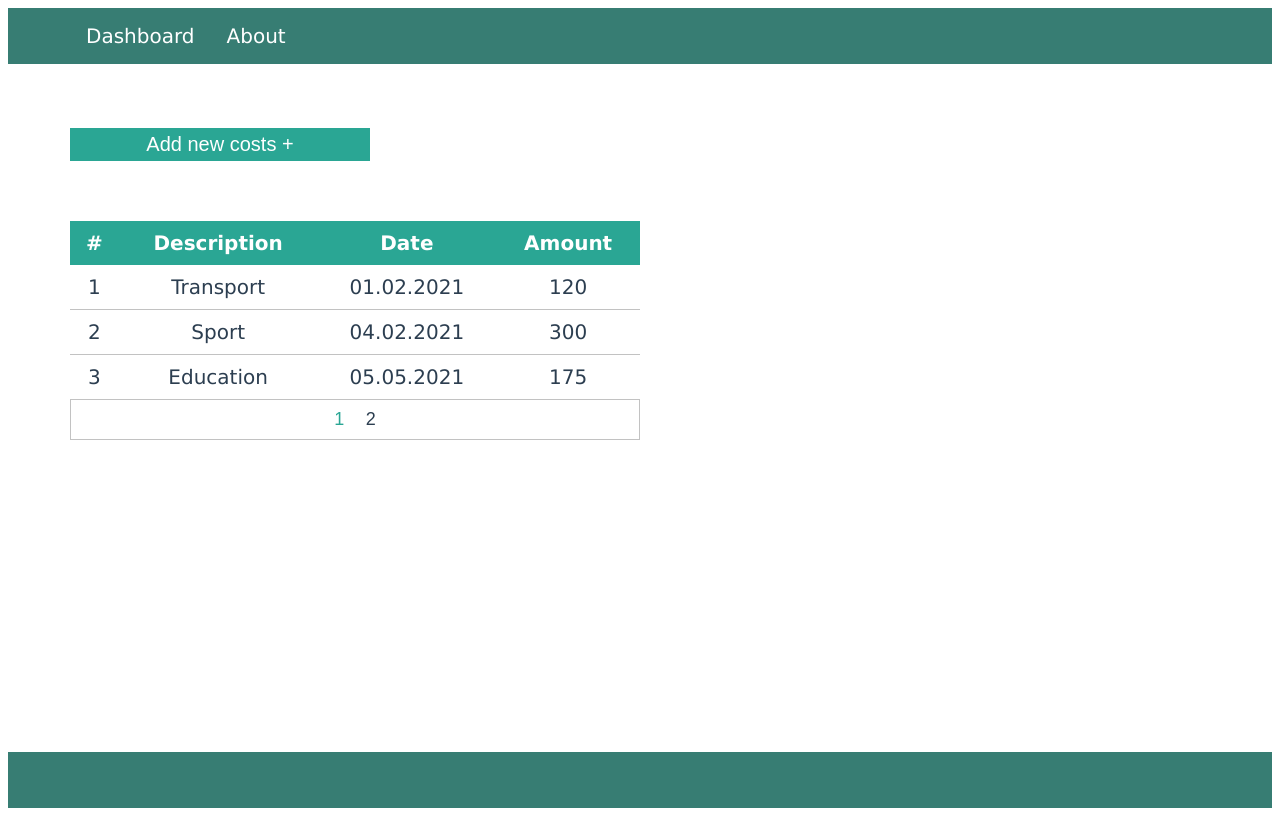
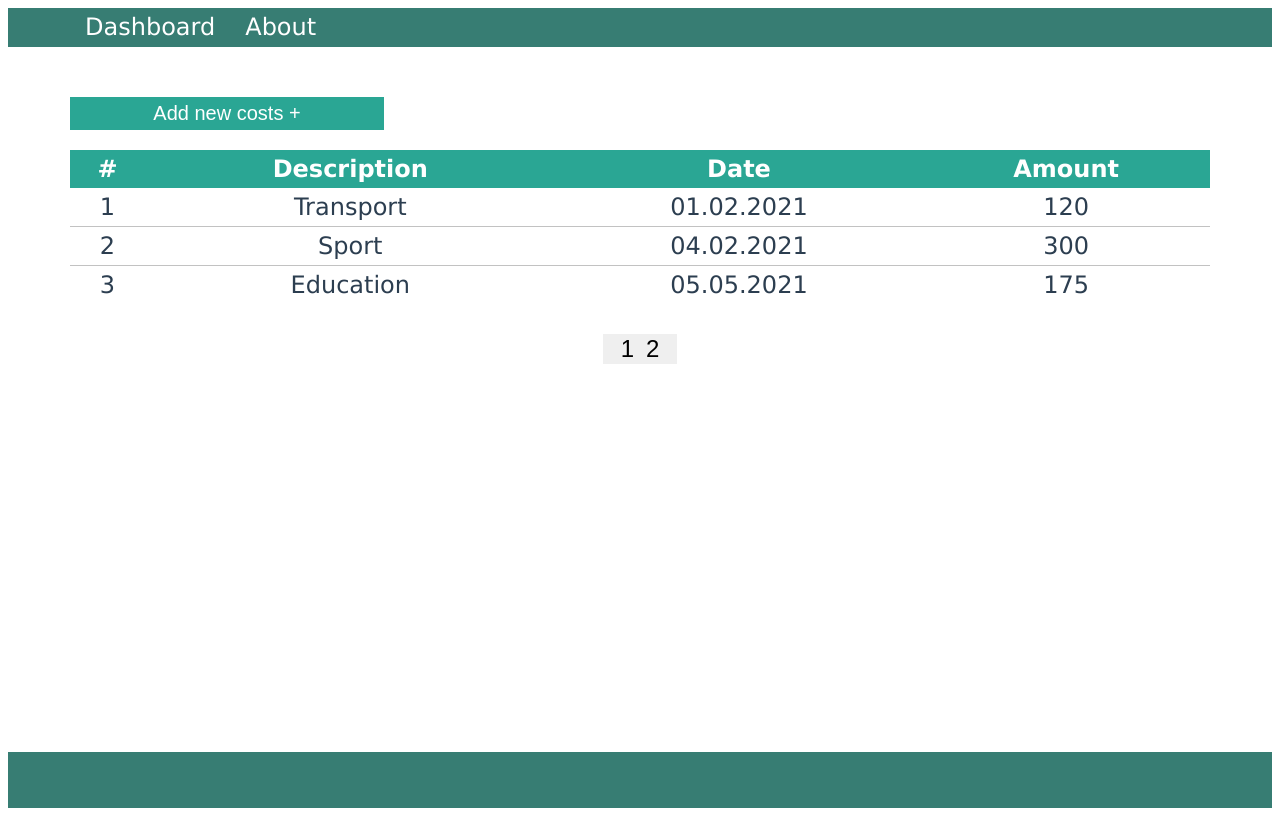
Before and after one commit to alexkirillof/Vue, a Vue app: page / in a window 1280 px wide. Built offline with nearby package versions, Linux system fonts and the light colour scheme.

Commit message:
Lesson_5

```diff
--- a/src/components/AddCategoryForm.vue
+++ b/src/components/AddCategoryForm.vue
@@ -8,7 +8,6 @@
 
 <script>
 import { mapState, mapMutations } from 'vuex';
-// import CustomButton from './CustomButton.vue';
 export default {
   name: 'AddCategoryForm',
   data() {
@@ -36,8 +35,7 @@ export default {
 
 <style module lang="scss">
 .form {
-  display: grid;
-  grid-template-columns: repeat(2, 1fr);
+  display: flex;
   gap: 350px;
   width: 100%;
 }
--- a/src/components/CustomPagination.vue
+++ b/src/components/CustomPagination.vue
@@ -1,7 +1,6 @@
 <template>
   <nav :class="$style.pagination">
     <button :class="$style.button" @click="setPrevPage">
-
     </button>
     <button
       :class="{ [$style.current]: isCurrentPage(button), [$style.button]: true }"
@@ -12,7 +11,6 @@
       {{ button }}
     </button>
     <button :class="$style.button" @click="setNextPage">
-
     </button>
   </nav>
 </template>
@@ -106,32 +104,12 @@ export default {
 <style module lang="scss">
 .pagination {
   display: flex;
-  font-size: 1.25rem;
+  font-size: 16px;
   justify-content: center;
-  border: 0.05em solid #c2c2c2;
 }
-.button {
-  display: flex;
-  align-items: center;
-  padding: 0.5em 0.6em;
-  font-size: 1.125rem;
-  color: #2c3e50;
-  border: none;
-  background-color: #fff;
-  transition: color 0.2s;
-  &:hover {
-    color: #2aa694;
-    & .icon {
-      fill: #2aa694;
-    }
-  }
-}
-.icon {
-  width: 0.45em;
-  fill: #2c3e50;
-  transition: fill 0.2s;
-}
-.current {
-  color: #2aa694;
+.button{
+  border:0;
+  font-size: 24px;
+  margin-top: 30px;
 }
 </style>
--- a/src/components/AddPaymentForm.vue
+++ b/src/components/PartAddPaymentForm.vue
@@ -29,7 +29,7 @@ import {
   mapActions,
 } from 'vuex';
 export default {
-  name: 'AddPaymentForm',
+  name: 'PartAddPaymentForm',
   data() {
     return {
       category: '',
@@ -110,18 +110,16 @@ export default {
 
 <style module lang="scss">
 .addpayform {
-  flex: 1 1 auto;
   display: flex;
   flex-direction: column;
-  gap: 1.25rem;
+  gap: 20px
 }
 .input {
-  padding: 0.5em 1em;
-  font-size: 1.25rem;
+  padding: 5px 10px;
+  font-size: 24px;
   color: #2c3e50;
   border: 1px solid #c2c2c2;
-  border-radius: 0.5em;
-  background-color: #fff;
+  background-color: rgb(245, 239, 239);
   &:focus {
     border: 1px solid #2aa694;
     outline: 1px solid #2aa694;
@@ -134,7 +132,7 @@ export default {
 .showbtn{
   color: #fff;
   float: left;
-  max-width: 300px;
+  max-width: 314px;
   font-size: 20px;
   background-color:#2aa694;
   padding: 5px 15px;
--- a/src/components/PaymentsList.vue
+++ b/src/components/PaymentsList.vue
@@ -59,7 +59,7 @@ export default {
 }
 .list {
   width: 100%;
-  font-size: 1.25rem;
+  font-size: 24px;
   border-collapse: collapse;
   & thead {
     color: #fff;
@@ -78,7 +78,7 @@ export default {
   }
   & th,
   td {
-    padding: 0.5em;
+    padding: 5px;
     text-align: center;
   }
 }
--- a/src/views/Dashboard.vue
+++ b/src/views/Dashboard.vue
@@ -4,7 +4,7 @@
       Add new costs  +
     </button>
     <div :class="$style.formWrapper" v-if="show">
-     <add-payment-form v-if="showpay" />
+     <part-add-payment-form v-if="showpay" />
       <button v-if="showpay" @click="toggleForm" type="button" :class="[$style.showbtn, $style.top]">
         Add category
       </button>
@@ -22,7 +22,7 @@ import {
   mapActions,
 } from 'vuex';
 import PaymentsList from '../components/PaymentsList.vue';
-import AddPaymentForm from '../components/AddPaymentForm.vue';
+import PartAddPaymentForm from '../components/PartAddPaymentForm.vue';
 import AddCategoryForm from '../components/AddCategoryForm.vue';
 export default {
   name: 'App',
@@ -38,7 +38,7 @@ export default {
     ...mapGetters(['pageCount', 'currentPageData']),
   },
   components: {
-    AddPaymentForm,
+    PartAddPaymentForm,
     PaymentsList,
     AddCategoryForm,
   },
@@ -92,24 +92,19 @@ export default {
 
 <style module lang="scss">
 .content {
-  display: grid;
-  grid-template-columns: repeat(2, 50%);
-  grid-template-rows: auto;
-  gap: 40px;
+  display: flex;
+  flex-direction: column;
 }
 .formWrapper {
-  grid-column: 1;
   display: flex;
-  align-items: flex-start;
-  gap: 1.25rem;
+  max-width: 500px;
+
 }
-.list {
-  grid-column: 1;
-}
+
 .showbtn{
   color: #fff;
   float: left;
-  max-width: 300px;
+  max-width: 314px;
   font-size: 20px;
   background-color:#2aa694;
   padding: 5px 15px;
@@ -121,7 +116,10 @@ export default {
   }
 }
 .top{
-  margin-top: 75px;
+  margin-left: 30px;
+  margin-top: 64px;
+  width: 300px;
+  height: 41px;
 }
 
 </style>
--- a/src/views/Layouts.vue
+++ b/src/views/Layouts.vue
@@ -47,8 +47,8 @@ export default {
 }
 .header {
   flex: 0 0 auto;
-  margin-bottom: 4rem;
   background-color: #377D73 ;
+  margin-bottom: 50px;
 }
 .content {
   flex: 1 1 auto;
@@ -73,8 +73,8 @@ export default {
 }
 .menuButton {
   display: block;
-  padding: 0.8em;
-  font-size: 1.25rem;
+  padding: 5px 15px;
+  font-size: 24px;
   line-height: 1.2;
   color: #fff;
   text-decoration: none;
```
